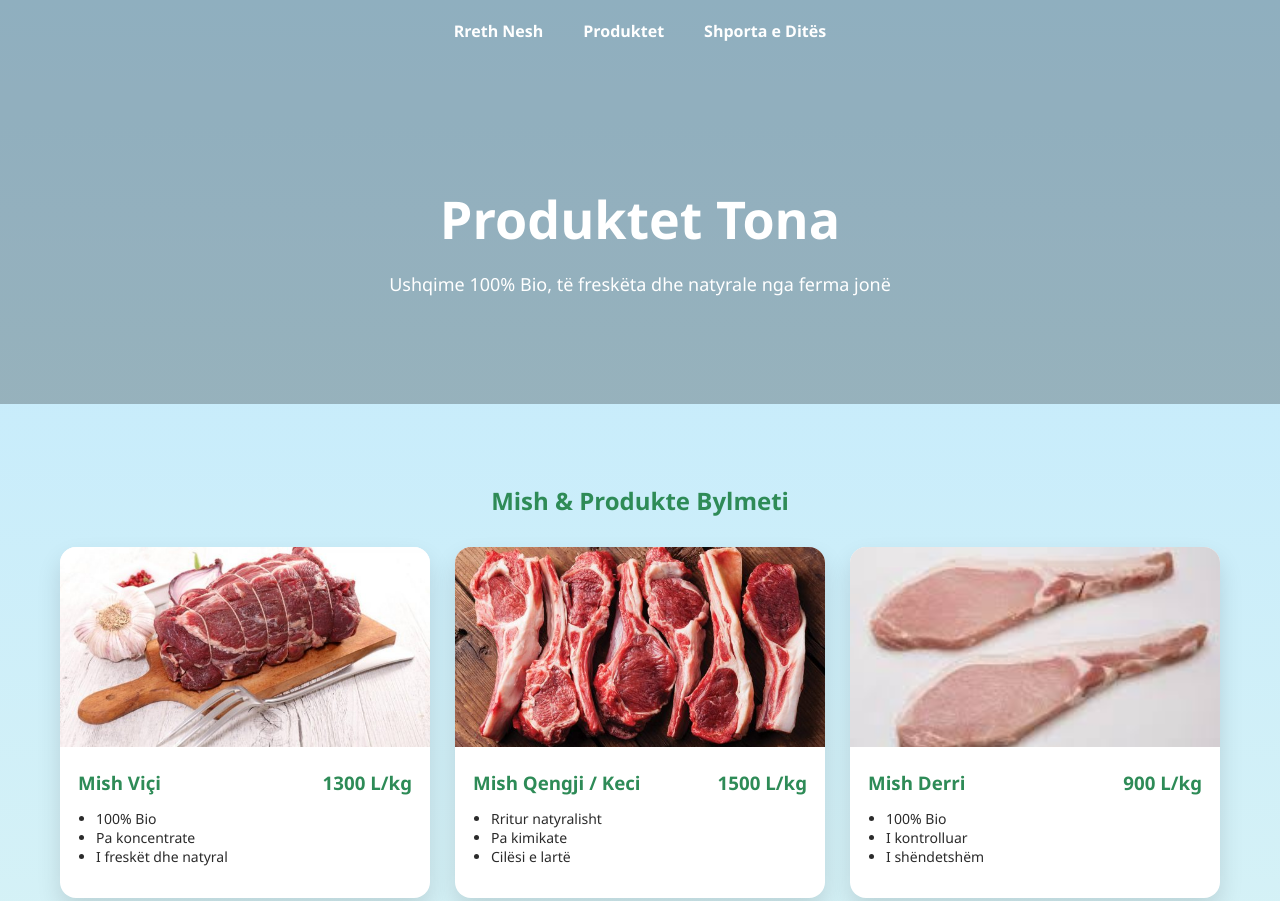
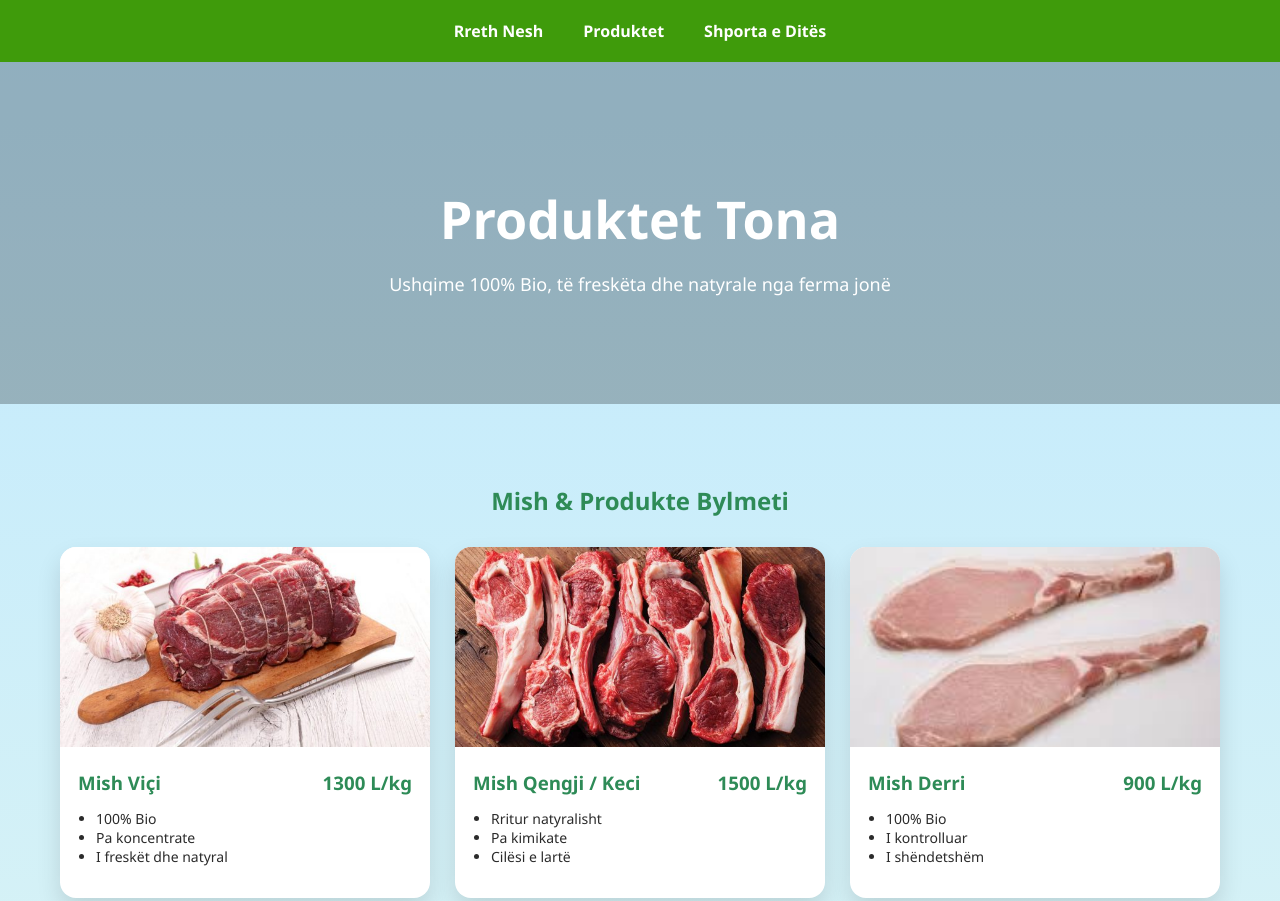
Before and after one commit to Ereinis/biofarm, a plain HTML site: page produkte.html in a window 1280 px wide. Shown: the top 901 px of the page. Drawn offline with Linux system fonts and the light colour scheme.

Commit message:
Update produkte.html

```diff
--- a/produkte.html
+++ b/produkte.html
@@ -21,6 +21,7 @@ nav{
   width:100%;
   top:0;
   z-index:10;
+  background-color: #3f9b0b;
 }
 nav a{
   color:white;
```
